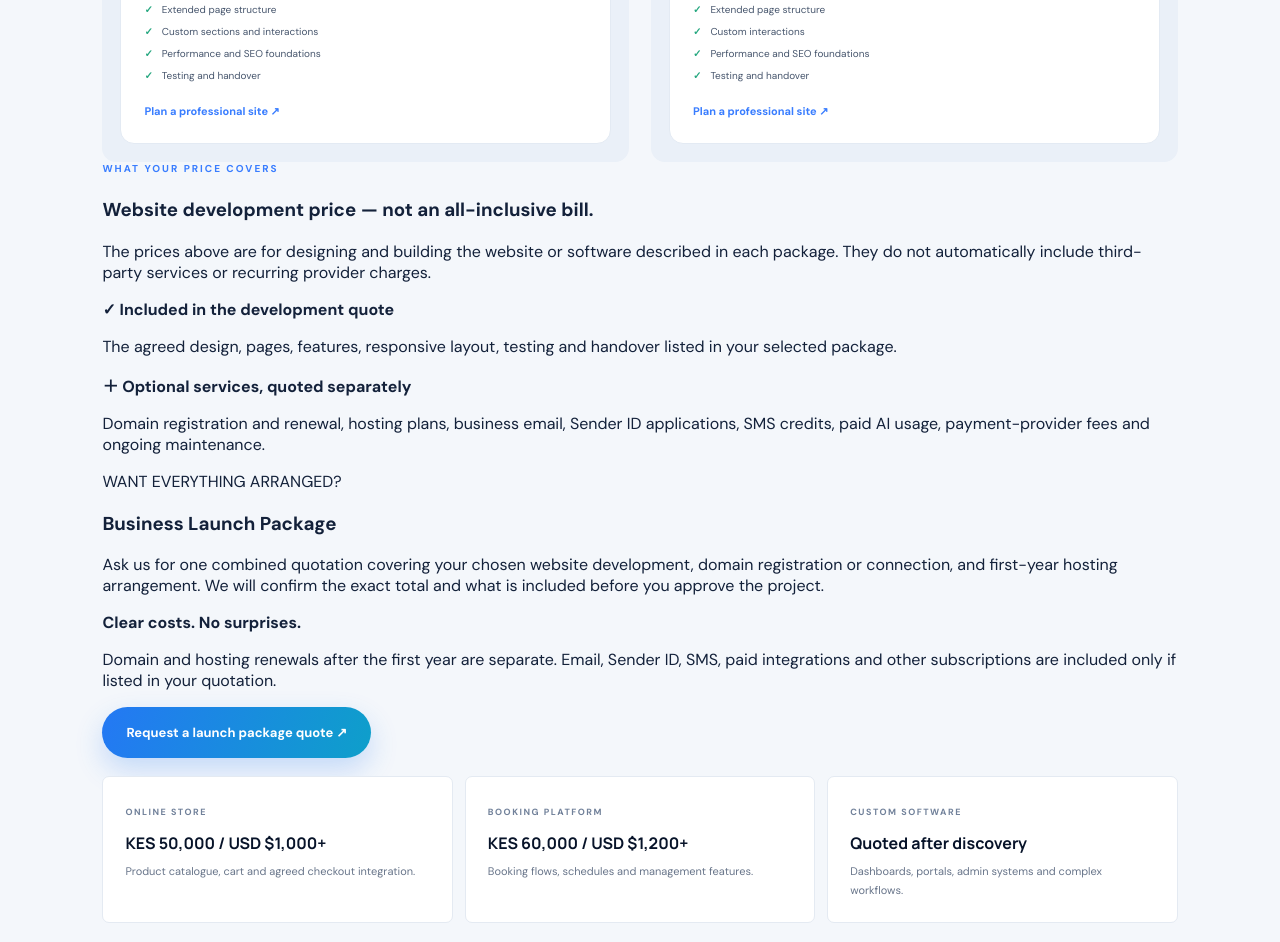
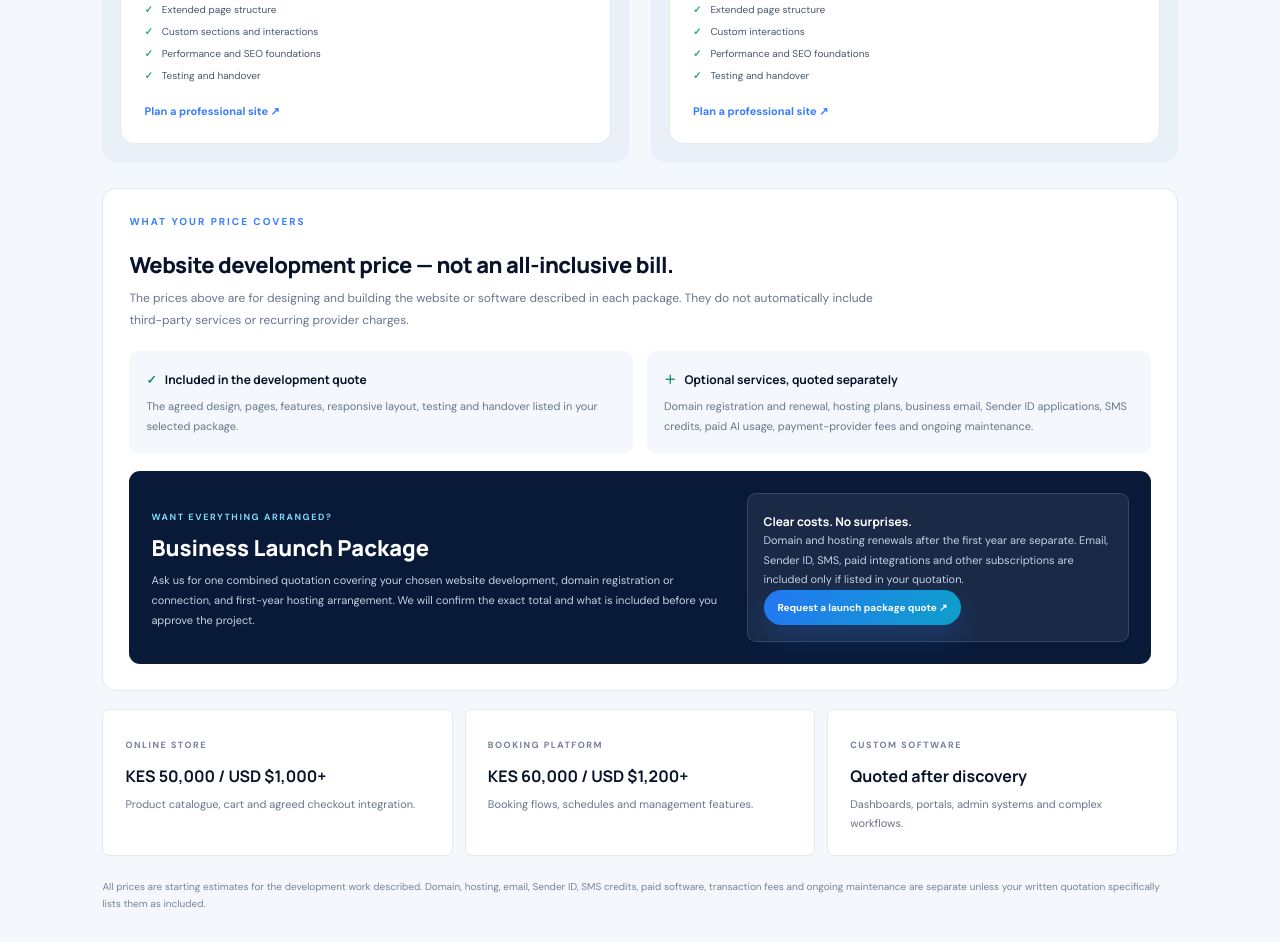
Before and after one commit to customersupportdesk22-hue/Klyrova-Technologies-, a website: page index.html in a window 1280 px wide. Shown: the part 9516-10458 px from the top of the page. Drawn offline with Linux system fonts and the light colour scheme; no server answers.

Commit message:
Style pricing inclusions and launch package

```diff
--- a/styles.css
+++ b/styles.css
@@ -353,3 +353,24 @@ a,button,[role="button"],[role="link"],summary{-webkit-tap-highlight-color:trans
 .inside-klyrova-visual img{display:block;width:100%;height:auto;aspect-ratio:16/9;object-fit:cover;border-radius:16px;box-shadow:0 20px 50px rgba(8,28,57,.14)}
 .inside-klyrova-visual figcaption{margin-top:10px;color:var(--muted);font-size:10px;line-height:1.6}
 @media(max-width:760px){.inside-klyrova{grid-template-columns:1fr;gap:24px;padding-top:68px;padding-bottom:68px}.inside-klyrova-copy{max-width:600px}.inside-klyrova-visual{display:flex;flex-direction:column;align-items:center}.inside-klyrova-visual img{width:100%;max-width:480px;border-radius:12px}.inside-klyrova-visual figcaption{width:100%;max-width:480px}}
+
+
+/* Pricing clarity and Business Launch Package */
+.pricing-clarity{margin-top:26px;padding:26px;background:#fff;border:1px solid #e1e8f1;border-radius:14px}
+.pricing-clarity-intro{max-width:760px}
+.pricing-clarity-intro h3{font:800 22px Manrope;color:var(--navy);letter-spacing:-.5px;margin:8px 0}
+.pricing-clarity-intro>p:last-child{font-size:12px;line-height:1.8;color:var(--muted);margin:0}
+.pricing-includes{display:grid;grid-template-columns:1fr 1fr;gap:14px;margin-top:20px}
+.pricing-includes>div{padding:17px;background:#f4f7fb;border-radius:9px}
+.pricing-includes b{font:700 12px Manrope;color:var(--navy)}
+.pricing-includes b span{color:#168b70;margin-right:6px}
+.pricing-includes p{font-size:11px;line-height:1.75;color:#68778d;margin:8px 0 0}
+.launch-package{display:grid;grid-template-columns:1.2fr .8fr;gap:22px;align-items:center;margin-top:18px;padding:22px;background:#091a39;border-radius:11px;color:#fff}
+.launch-package-label{font-size:9px;letter-spacing:1.6px;font-weight:800;color:#7dd9f4}
+.launch-package h3{font:800 22px Manrope;color:#fff;margin:8px 0}
+.launch-package>div>p{font-size:11px;line-height:1.8;color:#c4d1e4;margin:0}
+.launch-package-note{padding:16px;background:#ffffff12;border:1px solid #ffffff20;border-radius:9px}
+.launch-package-note>b{font:700 12px Manrope;color:#fff}
+.launch-package-note p{font-size:10px;line-height:1.7;color:#c4d1e4;margin:7px 0 13px}
+.launch-package-note .button{font-size:10px;padding:11px 14px}
+@media(max-width:680px){.pricing-clarity{padding:18px}.pricing-includes,.launch-package{grid-template-columns:1fr}.launch-package{padding:18px;gap:16px}.pricing-clarity-intro h3,.launch-package h3{font-size:19px}}
```
